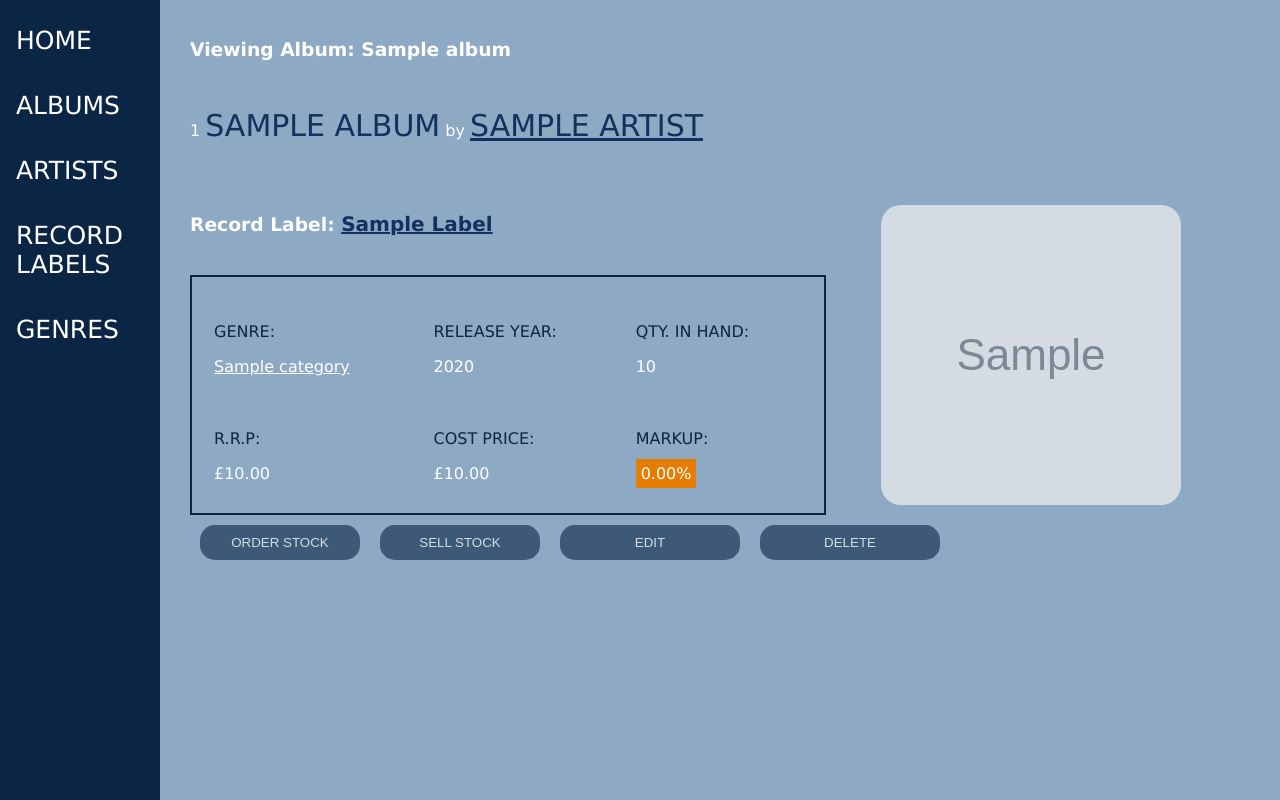
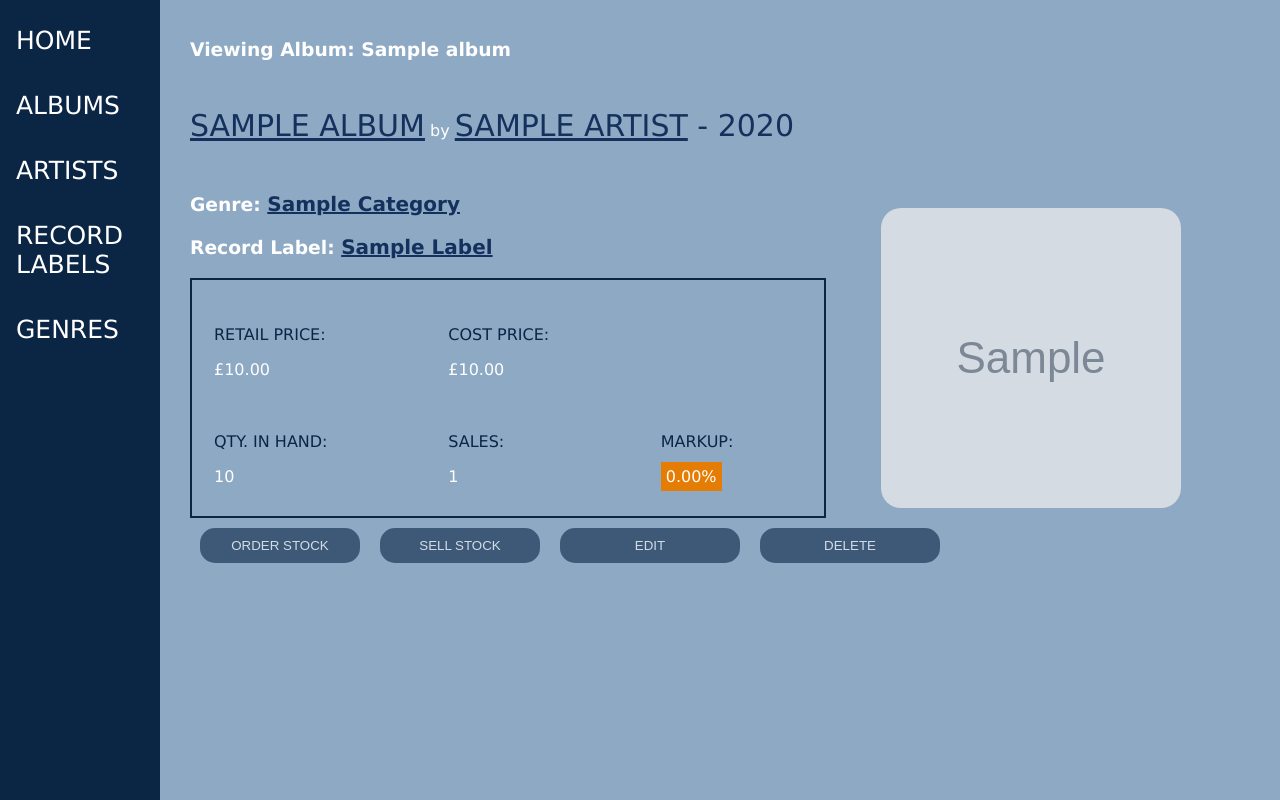
Before and after one commit to asliay/codeclan_pythonproject_week5, a Flask app: page /albums/1 in a window 1280 px wide. Run offline with Flask 2, Linux system fonts and the light colour scheme; grey boxes marked "Sample" are stand-in pictures; a database or web service that is not in the repository returns one stand-in record (values such as "Sample title"); some libraries are stand-ins or nearby versions.

Commit message:
moved genre out of album stock table

```diff
--- a/static/style.css
+++ b/static/style.css
@@ -129,19 +129,16 @@ h3 {
   display: inline-block;
 }
 
-.genre-link {
-  color: white;
-  text-decoration: underline;
-}
 
-.label-link {
+
+.label-link, .genre-link {
   font-size: 20px;
   text-decoration: underline;
   text-transform: capitalize;
   color: #13315C;
 }
 
-.label-name {
+.label-name, .genre-name {
   font-size: 20px;
   color: #13315C;
   text-transform: capitalize;
--- a/templates/albums/show.html
+++ b/templates/albums/show.html
@@ -5,15 +5,18 @@
 <h3>Viewing Album: {{album.title}}</h3>
 <section>
 
-       {{album.sales_count}}
 
-    <span><p class="album-title"> {{ album.title }}</p> by <p class="album-artist"><a class="artist-link" href="/artists/{{album.artist.id}}">{{ album.artist.name }}</a></p></span>
-    <h3>Record Label: <p class="label-name"><a class="label-link" href="/labels/{{album.label.id}}">{{ album.label.name }}</a></p></h3>
+    <span><p class="album-title"><a class="album-link" href="/albums/{{album.id}}">{{ album.title }} </a></p> by <p class="album-artist"><a class="artist-link" href="/artists/{{album.artist.id}}">{{ album.artist.name }}</a>  - {{album.release_year}}</p></span>
+    <h3>Genre: <a class="genre-link" href="/genres/{{album.genre.id}}">{{ album.genre.category }}</a></p></h3>
+    <h3>Record Label: <a class="label-link" href="/labels/{{album.label.id}}">{{ album.label.name }}</a></h3>
+
     <div class="album-container">
         <table>
             <tr>
-                <td><p class="table-label">Genre:</p><a class="genre-link" href="/genres/{{album.genre.id}}">{{ album.genre.category }}</a></td>
-                <td><p class="table-label">Release Year:</p> {{ album.release_year }}</td>
+                <td><p class="table-label">Retail Price:</p> £{{ '%0.2f'| format(album.price) }}</td>
+                <td><p class="table-label">Cost Price:</p> £{{ '%0.2f'| format(album.cost_price) }}</td>
+            </tr>
+            <tr>
                 {% if album.stock >= 3 %}
                 <td><p class="table-label">Qty. in Hand:</p> {{ album.stock }}</td>
             {% elif album.stock == 0 %}
@@ -22,11 +25,7 @@
                 <td><p class="table-label">Qty. in Hand:</p><span class="stock-warning"> {{ album.stock }}</span></td>
             {% endif %}
                 </td>
-            </tr>
-            <tr>
-                <td><p class="table-label">R.R.P:</p> £{{ '%0.2f'| format(album.price) }}</td>
-                <td><p class="table-label">Cost Price:</p> £{{ '%0.2f'| format(album.cost_price) }}</td>
-
+                <td><p class="table-label">Sales:</p>{{album.sales_count}}</td>
                 {% if album.cost_price == 0 %}
                     <td><p class="table-label">Markup:</p> Free Stock</td>
                 {% elif (((album.price - album.cost_price) / album.cost_price) * 100) < 50 %}
@@ -36,6 +35,7 @@
 
 
                 {% endif %}
+
             </tr>
         </table>
         <img class ="cover-art" src="{{album.cover_art}}" alt="Album Cover Art">
```
Also changed, not shown: templates/albums/index.html (+7 -9 lines), templates/albums/updated.html (+8 -10 lines), templates/artists/show.html (+8 -8 lines), templates/genres/show.html (+8 -7 lines), templates/labels/show.html (+9 -9 lines).
